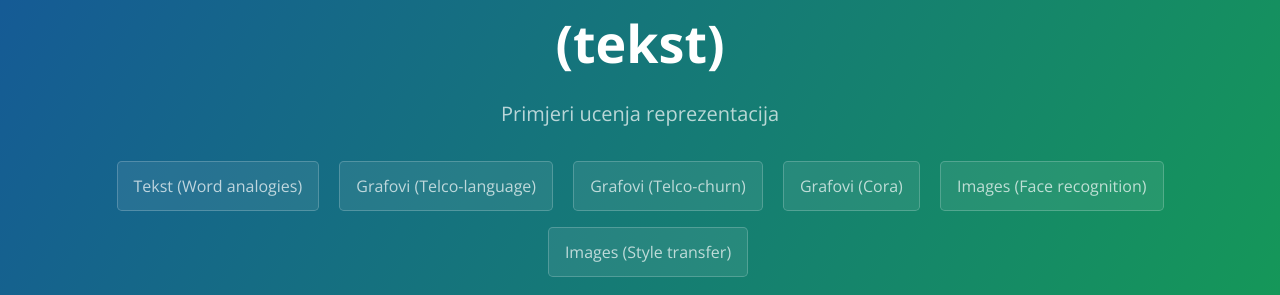
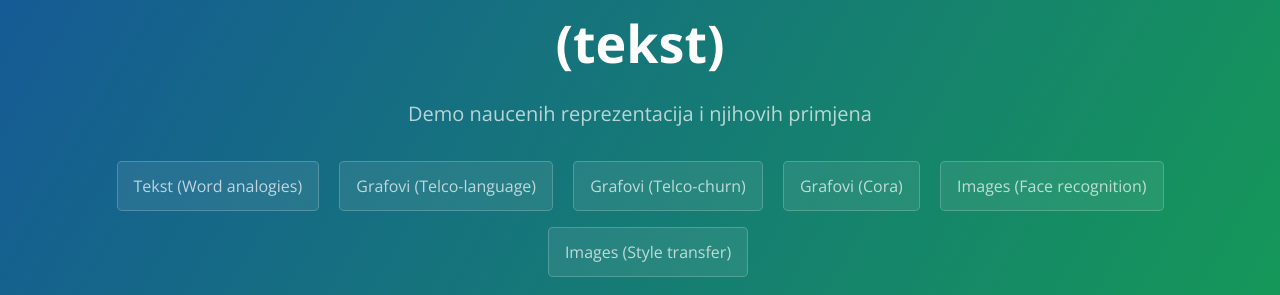
Before and after one commit to SandraMNE/ODN, a Jekyll site: the page built from index.md, in a window 1280 px wide. Shown: the part 154-449 px from the top of the page. Built offline with Jekyll 4.4.1, drawn with Linux system fonts in a browser that asks for light colours; our own code applies the rules of GitHub Pages for plain Markdown files.

Commit message:
Update _config.yml

```diff
--- a/_config.yml
+++ b/_config.yml
@@ -1,5 +1,6 @@
 title: Otvoreni Dani Nauke 2019
-description: Primjeri ucenja reprezentacija
+subtitle: Primjeri ucenja reprezentacija
+description: Demo naucenih reprezentacija i njihovih primjena
 author: Sandra Mitrovic
 show_downloads: true
 google_analytics:
```
